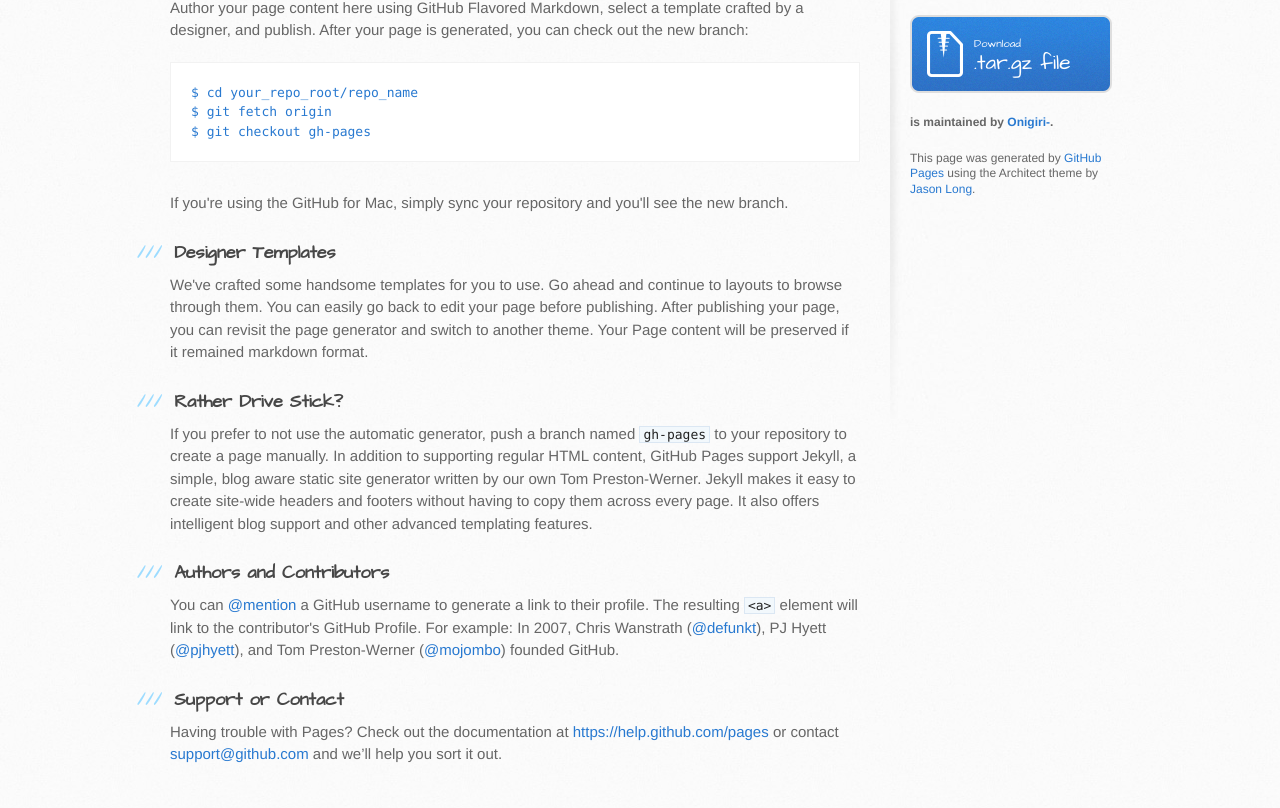
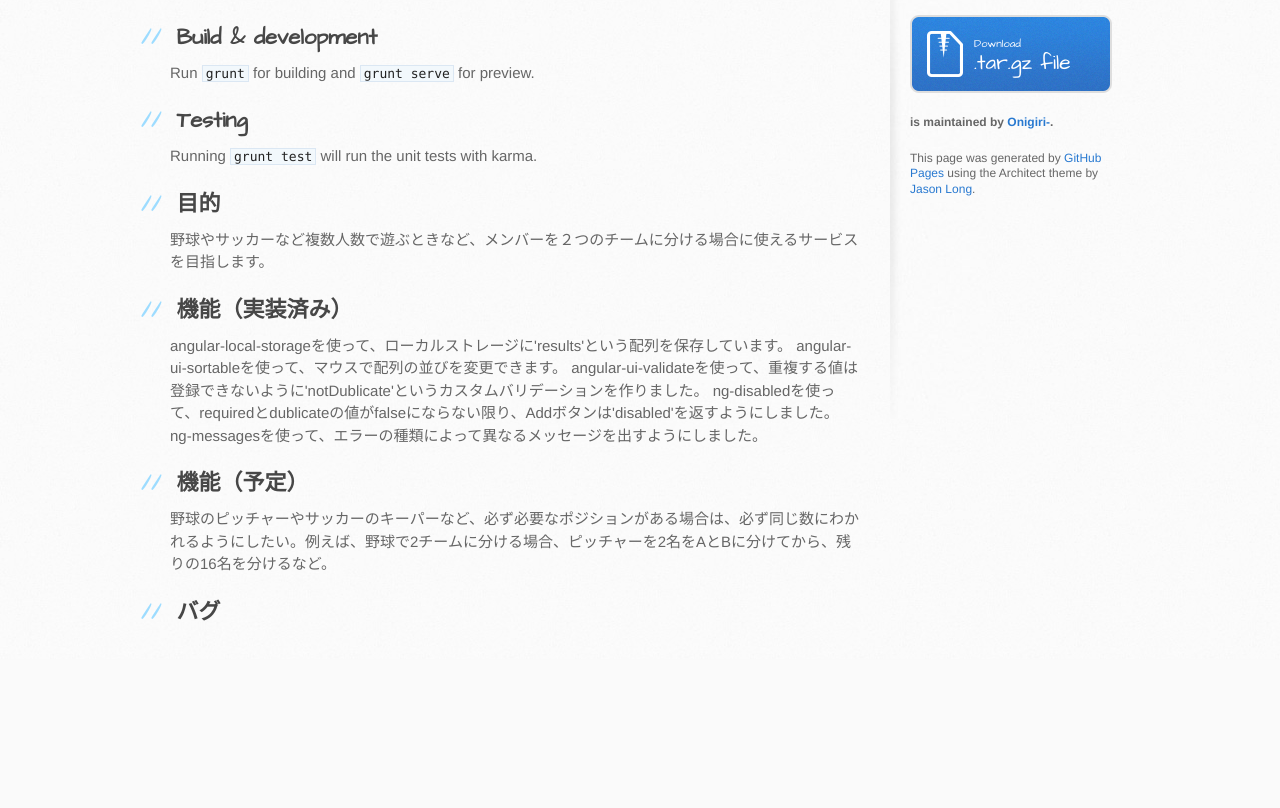
Before and after one commit to Onigiri-/random-maker, a plain HTML site: page index.html in a window 1280 px wide. Shown: the part 317-1125 px from the top of the page. After the commit the page ends 976 px from the top, so only its background shows below. Drawn offline with Linux system fonts and the light colour scheme.

```diff
--- a/index.html
+++ b/index.html
@@ -28,37 +28,43 @@
     <div id="content-wrapper">
       <div class="inner clearfix">
         <section id="main-content">
-          <h3>
-<a id="welcome-to-github-pages" class="anchor" href="#welcome-to-github-pages" aria-hidden="true"><span class="octicon octicon-link"></span></a>Welcome to GitHub Pages.</h3>
+          <h1>
+<a id="random-maker" class="anchor" href="#random-maker" aria-hidden="true"><span class="octicon octicon-link"></span></a>random-maker</h1>
 
-<p>This automatic page generator is the easiest way to create beautiful pages for all of your projects. Author your page content here using GitHub Flavored Markdown, select a template crafted by a designer, and publish. After your page is generated, you can check out the new branch:</p>
+<p>This project is generated with <a href="https://github.com/yeoman/generator-angular">yo angular generator</a>
+version 0.11.1.</p>
 
-<pre><code>$ cd your_repo_root/repo_name
-$ git fetch origin
-$ git checkout gh-pages
-</code></pre>
+<h2>
+<a id="build--development" class="anchor" href="#build--development" aria-hidden="true"><span class="octicon octicon-link"></span></a>Build &amp; development</h2>
 
-<p>If you're using the GitHub for Mac, simply sync your repository and you'll see the new branch.</p>
+<p>Run <code>grunt</code> for building and <code>grunt serve</code> for preview.</p>
 
-<h3>
-<a id="designer-templates" class="anchor" href="#designer-templates" aria-hidden="true"><span class="octicon octicon-link"></span></a>Designer Templates</h3>
+<h2>
+<a id="testing" class="anchor" href="#testing" aria-hidden="true"><span class="octicon octicon-link"></span></a>Testing</h2>
 
-<p>We've crafted some handsome templates for you to use. Go ahead and continue to layouts to browse through them. You can easily go back to edit your page before publishing. After publishing your page, you can revisit the page generator and switch to another theme. Your Page content will be preserved if it remained markdown format.</p>
+<p>Running <code>grunt test</code> will run the unit tests with karma.</p>
 
-<h3>
-<a id="rather-drive-stick" class="anchor" href="#rather-drive-stick" aria-hidden="true"><span class="octicon octicon-link"></span></a>Rather Drive Stick?</h3>
+<h2>
+<a id="目的" class="anchor" href="#%E7%9B%AE%E7%9A%84" aria-hidden="true"><span class="octicon octicon-link"></span></a>目的</h2>
 
-<p>If you prefer to not use the automatic generator, push a branch named <code>gh-pages</code> to your repository to create a page manually. In addition to supporting regular HTML content, GitHub Pages support Jekyll, a simple, blog aware static site generator written by our own Tom Preston-Werner. Jekyll makes it easy to create site-wide headers and footers without having to copy them across every page. It also offers intelligent blog support and other advanced templating features.</p>
+<p>野球やサッカーなど複数人数で遊ぶときなど、メンバーを２つのチームに分ける場合に使えるサービスを目指します。</p>
 
-<h3>
-<a id="authors-and-contributors" class="anchor" href="#authors-and-contributors" aria-hidden="true"><span class="octicon octicon-link"></span></a>Authors and Contributors</h3>
+<h2>
+<a id="機能実装済み" class="anchor" href="#%E6%A9%9F%E8%83%BD%E5%AE%9F%E8%A3%85%E6%B8%88%E3%81%BF" aria-hidden="true"><span class="octicon octicon-link"></span></a>機能（実装済み）</h2>
 
-<p>You can <a href="https://github.com/blog/821" class="user-mention">@mention</a> a GitHub username to generate a link to their profile. The resulting <code>&lt;a&gt;</code> element will link to the contributor's GitHub Profile. For example: In 2007, Chris Wanstrath (<a href="https://github.com/defunkt" class="user-mention">@defunkt</a>), PJ Hyett (<a href="https://github.com/pjhyett" class="user-mention">@pjhyett</a>), and Tom Preston-Werner (<a href="https://github.com/mojombo" class="user-mention">@mojombo</a>) founded GitHub.</p>
+<p>angular-local-storageを使って、ローカルストレージに'results'という配列を保存しています。
+angular-ui-sortableを使って、マウスで配列の並びを変更できます。
+angular-ui-validateを使って、重複する値は登録できないように'notDublicate'というカスタムバリデーションを作りました。
+ng-disabledを使って、requiredとdublicateの値がfalseにならない限り、Addボタンは'disabled'を返すようにしました。
+ng-messagesを使って、エラーの種類によって異なるメッセージを出すようにしました。</p>
 
-<h3>
-<a id="support-or-contact" class="anchor" href="#support-or-contact" aria-hidden="true"><span class="octicon octicon-link"></span></a>Support or Contact</h3>
+<h2>
+<a id="機能予定" class="anchor" href="#%E6%A9%9F%E8%83%BD%E4%BA%88%E5%AE%9A" aria-hidden="true"><span class="octicon octicon-link"></span></a>機能（予定）</h2>
 
-<p>Having trouble with Pages? Check out the documentation at <a href="https://help.github.com/pages">https://help.github.com/pages</a> or contact <a href="mailto:support@github.com">support@github.com</a> and we’ll help you sort it out.</p>
+<p>野球のピッチャーやサッカーのキーパーなど、必ず必要なポジションがある場合は、必ず同じ数にわかれるようにしたい。例えば、野球で2チームに分ける場合、ピッチャーを2名をAとBに分けてから、残りの16名を分けるなど。</p>
+
+<h2>
+<a id="バグ" class="anchor" href="#%E3%83%90%E3%82%B0" aria-hidden="true"><span class="octicon octicon-link"></span></a>バグ</h2>
         </section>
 
         <aside id="sidebar">
```
Also changed, not shown: params.json (+1 -1 lines).
